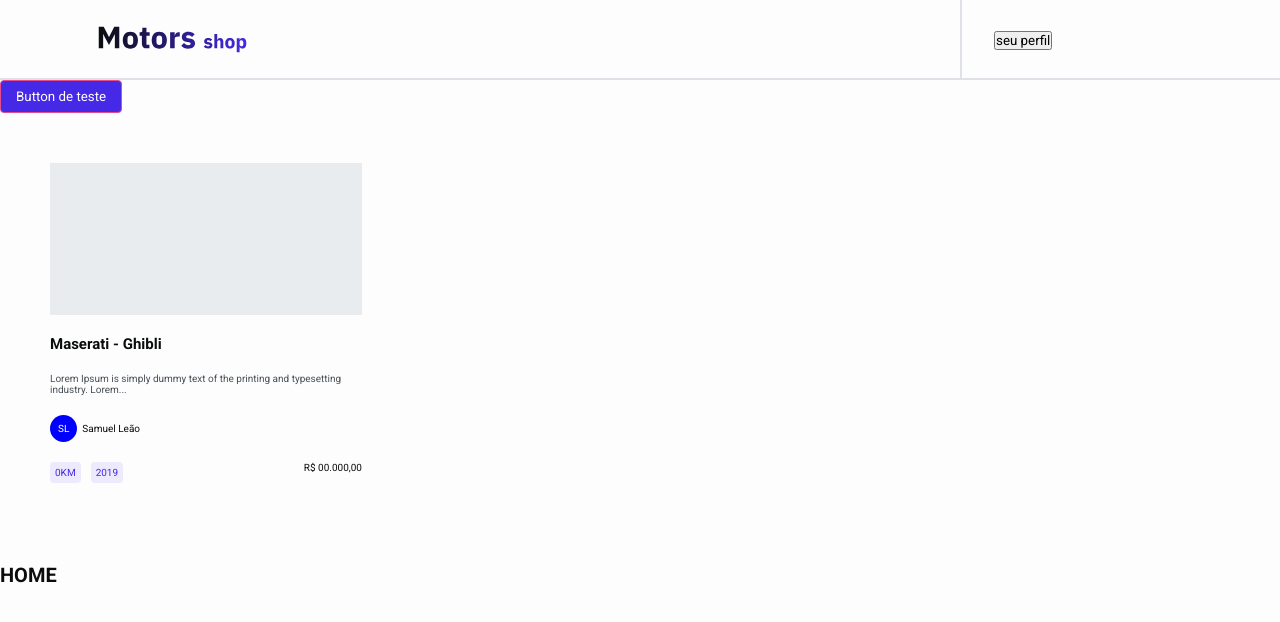
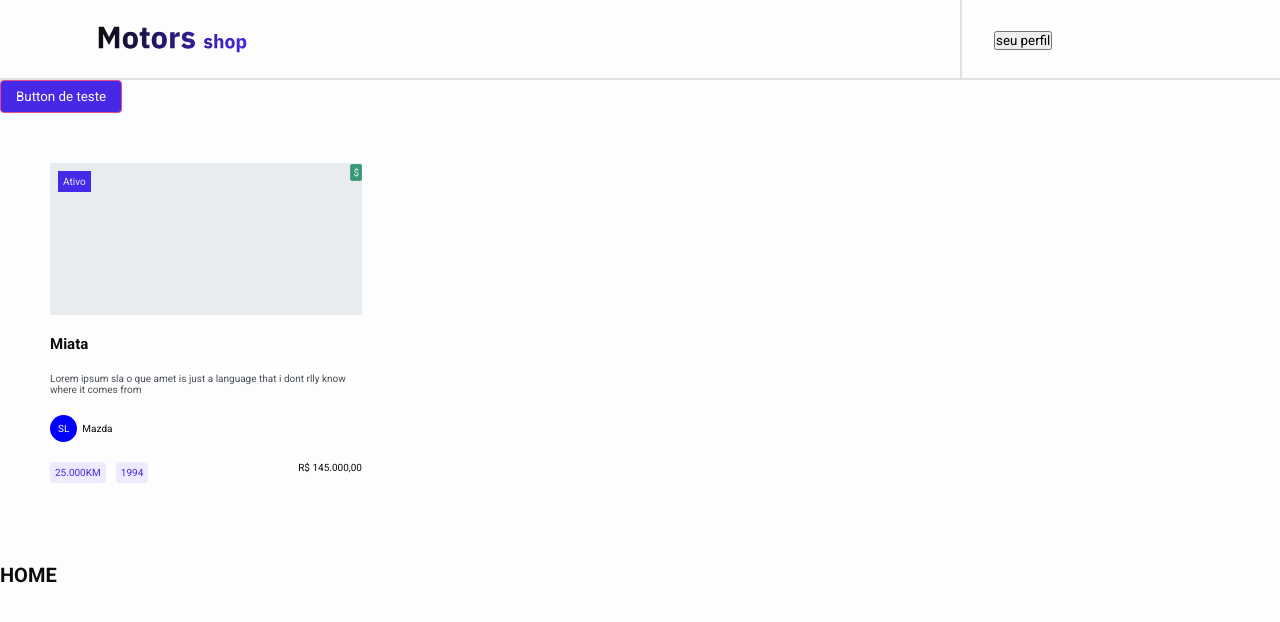
Before and after one commit to projeto-final-grupo-14-t15/front_end_projeto_final, a React (Vite) app: page / in a window 1280 px wide. Shown: the top 622 px of the page. Built offline with nearby package versions, Linux system fonts and the light colour scheme.

Commit message:
feat:product-card-details

```diff
--- a/src/App.tsx
+++ b/src/App.tsx
@@ -11,6 +11,10 @@ function App() {
     console.log('testando123')
   }
 
+  const product =
+  {name:'Miata ',description:'Lorem ipsum sla o que amet is just a language that i dont rlly know where it comes from',
+  seller:'Mazda', km:'25.000',year:'1994',price:'145.000,00', higherThanFipe:false, active:true}
+
   return (
     <>
 
@@ -20,7 +24,8 @@ function App() {
 
         <DefaultButton color={'--color-brand1'} text={'Button de teste'} textcolor={'--color-grey10'} bordercolor={'--color-random1'} type={'button'} buttonFunction={teste}/>
 
-        <ProductCard/>
+        <ProductCard product={product}
+        />
 
         <RoutesMain/>
 
--- a/src/components/ProductCard/index.tsx
+++ b/src/components/ProductCard/index.tsx
@@ -1,32 +1,51 @@
 import { StyledCard } from "./style"
 
-export const ProductCard = () => {
+interface Iproduct {
+    name: string;
+    description: string;
+    seller:string;
+    km:string;
+    year:string;
+    price:string;
+    higherThanFipe:boolean;
+    active:boolean;
+}
+
+interface IProductProps {
+    product:Iproduct;
+}
+
+export const ProductCard = ({product}:IProductProps) => {
 
     return(
         <StyledCard>
 
             <div className="container__img-product">
 
+
+            {product.higherThanFipe ? null : <p className="icon-fipe"> $ </p>}
+            {product.active ? <p className="icon-active"> Ativo </p> : <p className="icon-inactive"> Inativo</p>}
+
             </div>
 
             <div className="container__content-product">
 
-                <h2> Maserati - Ghibli </h2>
-                <p className="card-description"> Lorem Ipsum is simply dummy text of the printing and typesetting industry. Lorem...</p>
+                <h2> {product.name} </h2>
+                <p className="card-description"> {product.description} </p>
 
                 <div className="container__owner">
                     <span> SL </span>
-                    <p> Samuel Leão </p>
+                    <p> {product.seller} </p>
                 </div>
 
                 <div className="container__car-info">
 
                     <div className="info">
-                        <p> 0KM </p>
-                        <p> 2019 </p>
+                        <p> {product.km}KM </p>
+                        <p> {product.year} </p>
                     </div>
 
-                    <p className="price"> R$ 00.000,00 </p>
+                    <p className="price"> R$ {product.price} </p>
                 </div>
 
             </div>
--- a/src/components/ProductCard/style.ts
+++ b/src/components/ProductCard/style.ts
@@ -9,6 +9,7 @@ export const StyledCard = styled.div`
     .container__img-product{
         background-color: #E9ECEF;
         height: 152px;
+        position: relative;
     }
     .container__content-product{
         margin-top: 20px;
@@ -50,4 +51,35 @@ export const StyledCard = styled.div`
     .price{
         font-weight: var(--color-grey1);
     }
+
+
+    .icon-fipe{
+        background-color: #349974;
+        padding: 2px;
+        color: #E9ECEF;
+        width: fit-content;
+        position: absolute;
+        top: 1px;
+        right: 0px;
+        border: 1px solid #48A382;
+        border-radius: 2px;
+    }
+    .icon-active{
+        background-color: #4529E6;
+        padding: 5px;
+        color: #E9ECEF;
+        width: fit-content;
+        position: absolute;
+        left: 8px;
+        top: 8px;
+    }
+    .icon-inactive{
+        background-color: #ADB5BD;
+        padding: 5px;
+        color: #E9ECEF;
+        width: fit-content;
+        position: absolute;
+        left: 8px;
+        top: 8px;
+    }
 `
```
